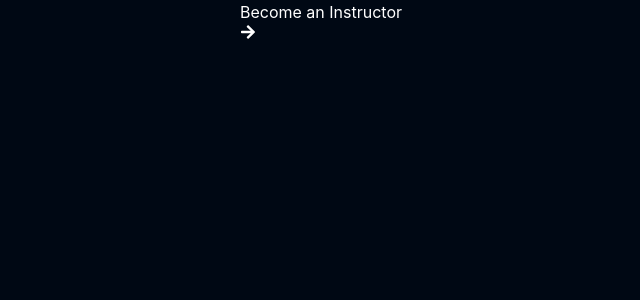
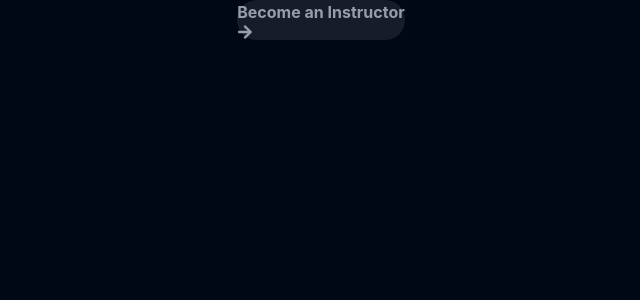
Before and after one commit to safi-sfn/studyNotion, a React (Create React App) app: page / in a window 1280 px wide. Shown: the top 300 px of the page, without its empty margins (319-959 px from the left). Built offline with nearby package versions, Linux system fonts and the light colour scheme.

Commit message:
refactor

```diff
--- a/src/pages/Home.jsx
+++ b/src/pages/Home.jsx
@@ -8,7 +8,7 @@ const Home = () =>{
             {/*Section1 */}
                 <div className="relative mx-auto flex flex-col w-11/12 items-center text-white justify-between">
                     <Link to={"/signup"}>
-                    <div>
+                    <div className="mx-auto rounded-full bg-richblack-800 font-bold text-richblack-200 transition-all duration-200 hover:scale-95">
                         <div>
                             <p>Become an Instructor</p>
                             <FaArrowRight/>
```
